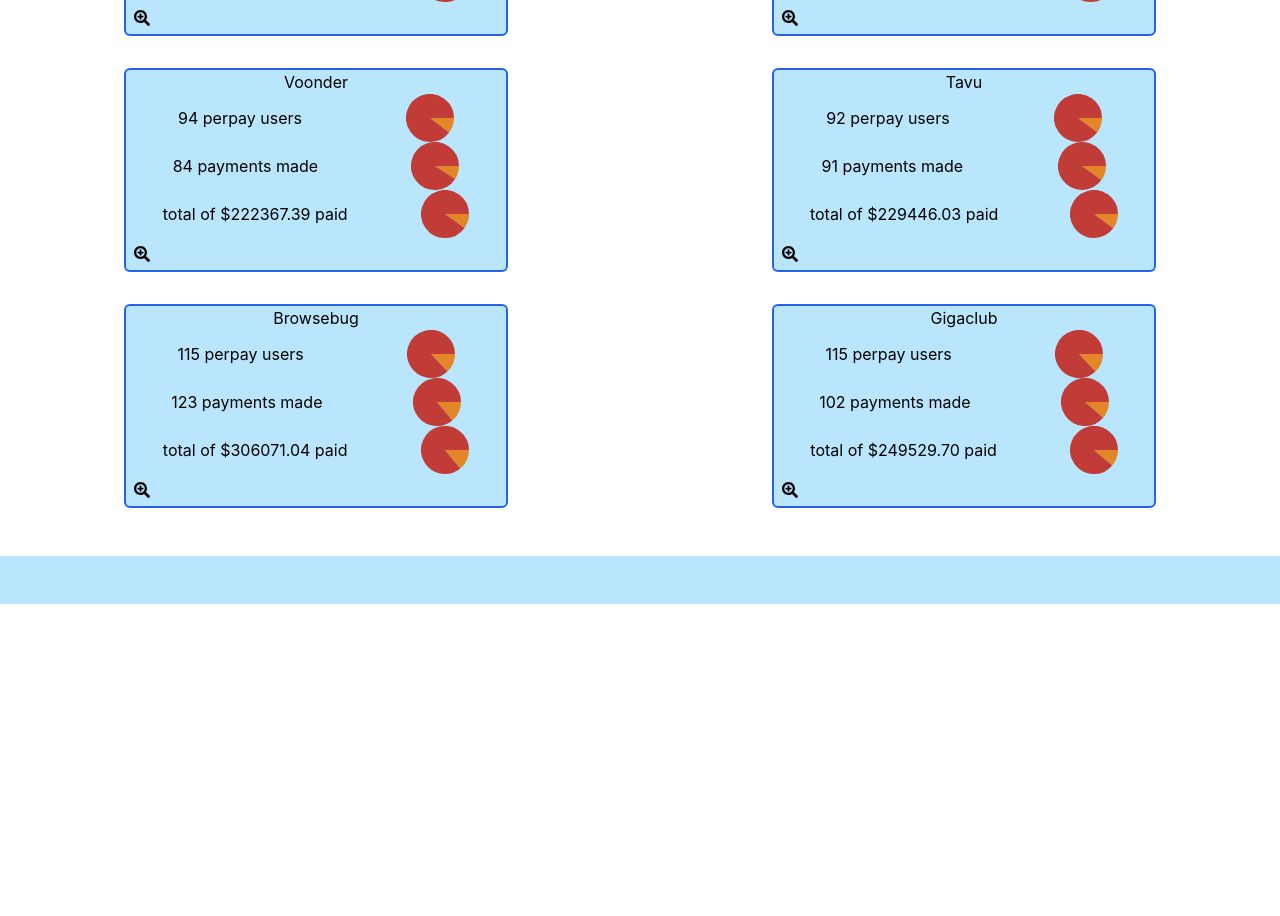
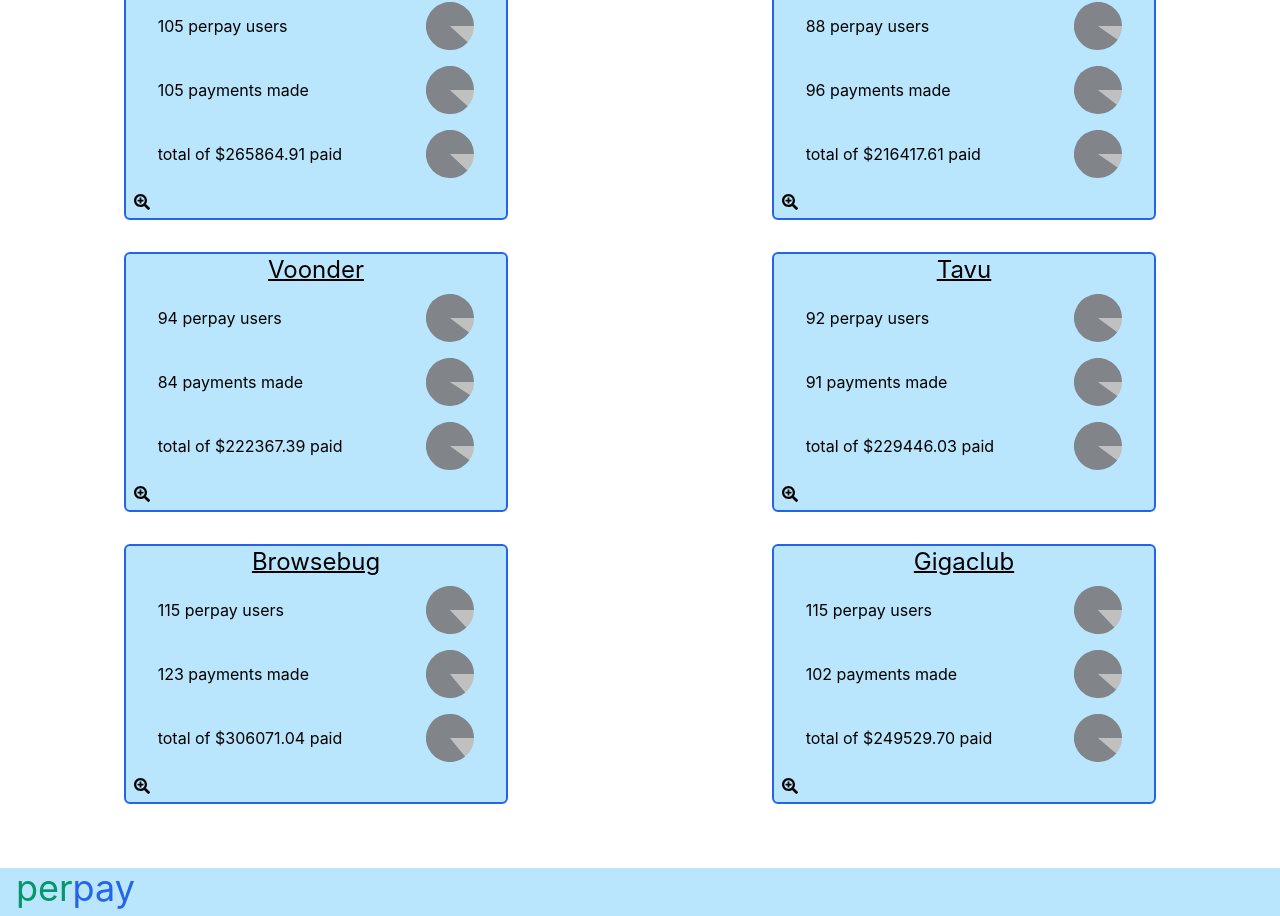
Before and after one commit to ImmanuelCurrah/perpay, a React (Create React App) app: page / in a window 1280 px wide. Shown: the part 800-1716 px from the top of the page. Before the commit the page ends 1404 px from the top, so only its background shows below. Built offline with nearby package versions, Linux system fonts and the light colour scheme.

Commit message:
finished styling

```diff
--- a/package.json
+++ b/package.json
@@ -3,7 +3,6 @@
   "version": "0.1.0",
   "private": true,
   "dependencies": {
-    "@reduxjs/toolkit": "^1.8.4",
     "@testing-library/jest-dom": "^5.16.5",
     "@testing-library/react": "^13.3.0",
     "@testing-library/user-event": "^13.5.0",
@@ -12,9 +11,7 @@
     "react-dom": "^18.2.0",
     "react-icons": "^4.4.0",
     "react-minimal-pie-chart": "^8.3.0",
-    "react-redux": "^8.0.2",
     "react-scripts": "5.0.1",
-    "redux": "^4.2.0",
     "web-vitals": "^2.1.4"
   },
   "scripts": {
--- a/src/UI/Footer.jsx
+++ b/src/UI/Footer.jsx
@@ -1,5 +1,12 @@
 import React from "react";
 
 export default function Footer() {
-  return <div className="h-12 w-screen bg-sky-200"></div>;
+  return (
+    <div className="h-12 w-screen bg-sky-200">
+      <h2 className="flex flex-row text-4xl mx-4">
+        <p className="text-emerald-600">per</p>
+        <p className="text-blue-600">pay</p>
+      </h2>
+    </div>
+  );
 }
--- a/src/UI/NavBar.jsx
+++ b/src/UI/NavBar.jsx
@@ -4,10 +4,9 @@
   return (
     <div className="h-12 w-screen bg-white flex flex-row items-center justify-between">
       <h2 className="flex flex-row text-4xl mx-4">
-        <p className="text-emerald-600">Per</p>
-        <p className="text-blue-600">Pay</p>
+        <p className="text-emerald-600">per</p>
+        <p className="text-blue-600">pay</p>
       </h2>
-
       <h2 className="text-4xl mx-4">DashBoard</h2>
     </div>
   );
--- a/src/components/pieChart/PieChartContainer.jsx
+++ b/src/components/pieChart/PieChartContainer.jsx
@@ -9,11 +9,11 @@
         data={[
           {
             value: valueOne,
-            color: "#E38627",
+            color: "#C0C0C0",
           },
           {
             value: valueTwo - valueOne,
-            color: "#C13C37",
+            color: "#818589",
           },
         ]}
       />
--- a/src/components/table/TableOfCompaniesAndEmployees.jsx
+++ b/src/components/table/TableOfCompaniesAndEmployees.jsx
@@ -6,7 +6,7 @@
   const { companies, middle, end } = setCompanies();
 
   return (
-    <div className="grid grid-cols-2 gap-4 justify-items-center my-4">
+    <div className="grid grid-cols-2 gap-4 justify-items-center my-8">
       <div>
         {companies?.slice(0, middle)?.map((company, index) => {
           return <TableOfUsersAndCompanyInfo key={index} company={company} />;
--- a/src/components/tableComponents/CompanyNameAndEmployees.jsx
+++ b/src/components/tableComponents/CompanyNameAndEmployees.jsx
@@ -14,7 +14,7 @@
 
   return (
     <div>
-      <h2>{company.name}</h2>
+      <h2 className="text-2xl underline underline-offset-1">{company.name}</h2>
       <div>
         <CompanyStatistics
           numberOfPayments={numberOfPayments}
--- a/src/components/tableComponents/CompanyStatistics.jsx
+++ b/src/components/tableComponents/CompanyStatistics.jsx
@@ -2,30 +2,31 @@
 
 export default function CompanyStatistics(props) {
   const { users, numberOfPayments, totalAmountPaid } = props;
-  const { getTotalAmountPaid } = useData();
+  const { getTotalAmountPaid, getAllPayments } = useData();
 
   let total = getTotalAmountPaid();
+  let allPayments = getAllPayments();
 
   if (users?.length === undefined) return "loading";
 
   return (
-    <div>
-      <div className="flex flex-row justify-around items-center">
+    <div className="flex flex-col items-center">
+      <div className="flex flex-row justify-between items-center w-10/12 m-2">
         <p>{users?.length} perpay users </p>
         <div className="h-12">
           <PieChart valueOne={users?.length} valueTwo={1000 - users?.length} />
         </div>
       </div>
-      <div className="flex flex-row justify-around items-center">
+      <div className="flex flex-row justify-between items-center w-10/12 m-2">
         <p>{numberOfPayments} payments made</p>
         <div className="h-12">
           <PieChart
             valueOne={numberOfPayments}
-            valueTwo={1000 - numberOfPayments}
+            valueTwo={allPayments - numberOfPayments}
           />
         </div>
       </div>
-      <div className="flex flex-row justify-around items-center">
+      <div className="flex flex-row justify-between items-center w-10/12 m-2">
         <p>total of ${totalAmountPaid.toFixed(2)} paid</p>
         <div className="h-12">
           <PieChart
--- a/src/components/tableComponents/UserInformation.jsx
+++ b/src/components/tableComponents/UserInformation.jsx
@@ -5,10 +5,16 @@
   const { userPayments, amount } = findNumberOfUserPayments(user, data);
 
   return (
-    <div>
-      {user.first_name} {user.last_name} (has made {userPayments}{" "}
-      {userPayments > 2 || userPayments === 0 ? "payments" : "payment"}) total:
-      ${amount.toFixed(2)}
+    <div className="border-b-4 border-emerald-600 rounded-md">
+      <p>
+        {user.first_name} {user.last_name}
+      </p>
+      <p>
+        {userPayments}{" "}
+        {userPayments > 2 || userPayments === 0 ? "payments" : "payment"}
+      </p>
+
+      <p>total: ${amount.toFixed(2)}</p>
     </div>
   );
 }
--- a/src/components/tableComponents/UserList.jsx
+++ b/src/components/tableComponents/UserList.jsx
@@ -11,7 +11,7 @@
       {searchToggle && (
         <div className="flex flex-col items-center">
           <SearchBar input={input} setInput={setInput} />
-          <div className="h-32 overflow-auto">
+          <div className="h-32 w-full overflow-auto">
             {filterUsers(users, input)?.map((user, index) => {
               return <UserInformation key={index} data={newData} user={user} />;
             })}
```
Also changed, not shown: 1 other file (tests, documents, lock files or other folders).
